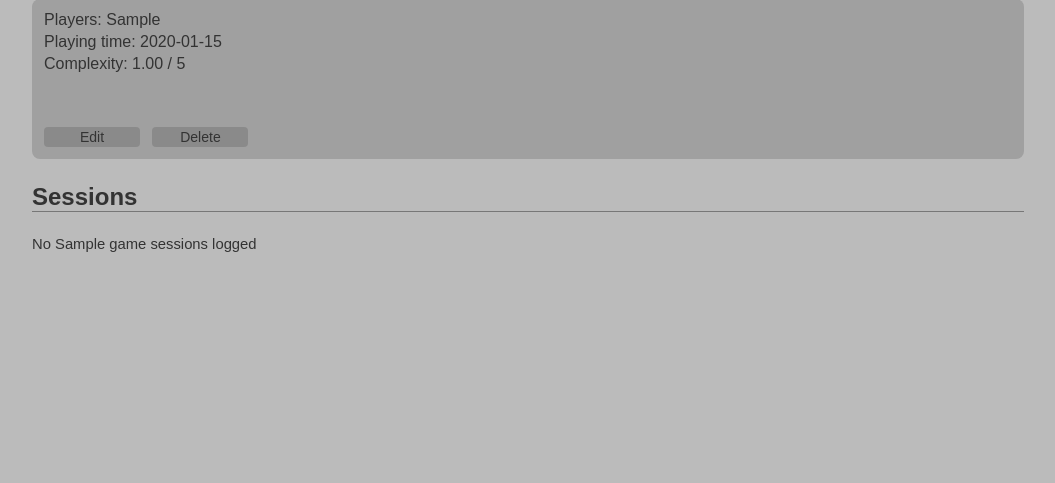
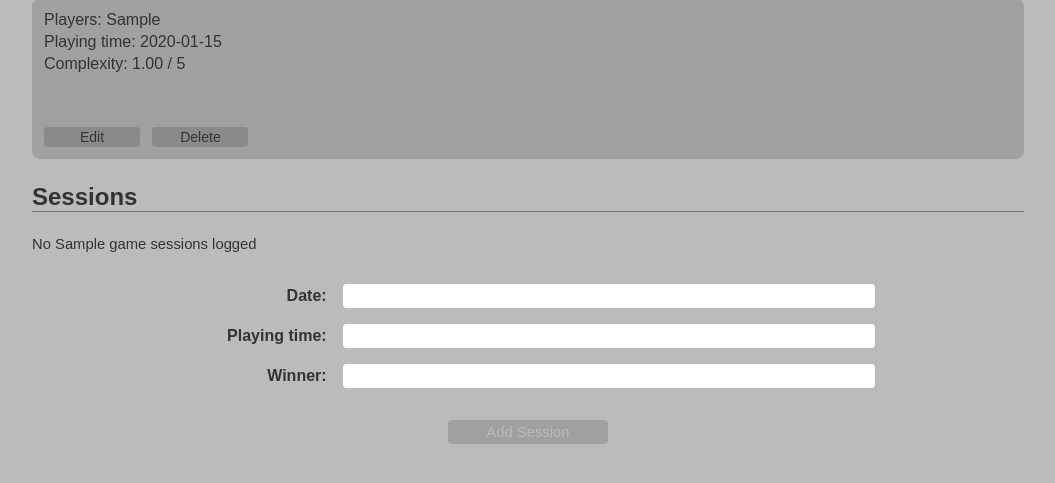
Before and after one commit to jskartes/game-collector, a Django app: page /games/1/ in a window 1280 px wide. Shown: the part 158-641 px from the top of the page, without its empty margins (112-1167 px from the left). Run offline with Django 5.2, Linux system fonts and the light colour scheme; tables that the repository leaves empty hold one stand-in row (values such as "Sample post"); data that the repository does not hold is empty.

Commit message:
complete lab through part 4

```diff
--- /dev/null
+++ b/main_app/forms.py
@@ -0,0 +1,8 @@
+from django.forms import ModelForm, DateField
+from .models import GameSession
+
+
+class GameSessionForm(ModelForm):
+    class Meta:
+        model = GameSession
+        fields = ['date', 'playing_time', 'winner']
--- a/main_app/models.py
+++ b/main_app/models.py
@@ -26,3 +26,6 @@
 
     def __str__(self):
         return f'{self.playing_time} {self.game.title} session on {self.date}'
+
+    class Meta:
+        ordering = ['date']
--- a/main_app/static/css/style.css
+++ b/main_app/static/css/style.css
@@ -43,7 +43,7 @@
 form div {
   display: grid;
   gap: 2vmin;
-  grid-template-columns: 20% 1fr;
+  grid-template-columns: 21% 1fr;
   margin-bottom: 2vmin;
 }
 
--- a/main_app/templates/games/detail.html
+++ b/main_app/templates/games/detail.html
@@ -29,5 +29,11 @@
         <p>No {{ game.title }} sessions logged</p>
       {% endfor %}
     </div>
+
+    <form action='{% url "add_session" game.id %}' method='POST'>
+      {% csrf_token %}
+      {{ session_form }}
+      <input type='submit' value='Add Session'/>
+    </form>
   </div>
 {% endblock %}
--- a/main_app/urls.py
+++ b/main_app/urls.py
@@ -23,6 +23,11 @@
         name='games_detail'
     ),
     path(
+        'games/<int:game_id>/add_session',
+        views.add_session,
+        name='add_session'
+    ),
+    path(
         'games/create/',
         views.GameCreate.as_view(),
         name='games_create'
--- a/main_app/views.py
+++ b/main_app/views.py
@@ -1,5 +1,6 @@
-from django.shortcuts import render
+from django.shortcuts import redirect, render
 from django.views.generic import CreateView, DeleteView, UpdateView
+from .forms import GameSessionForm
 from .models import Game
 
 
@@ -17,9 +18,19 @@
 
 def games_detail(request, game_id):
     game = Game.objects.get(id=game_id)
+    session_form = GameSessionForm()
     return render(request, 'games/detail.html', {
-        'game': game
+        'game': game,
+        'session_form': session_form
     })
+
+def add_session(request, game_id):
+    form = GameSessionForm(request.POST)
+    if form.is_valid():
+        new_session = form.save(commit=False)
+        new_session.game_id = game_id
+        new_session.save()
+    return redirect('games_detail', game_id=game_id)
 
 class GameCreate(CreateView):
     model = Game
```
Also changed, not shown: main_app/migrations/0003_alter_gamesession_options.py (added).
